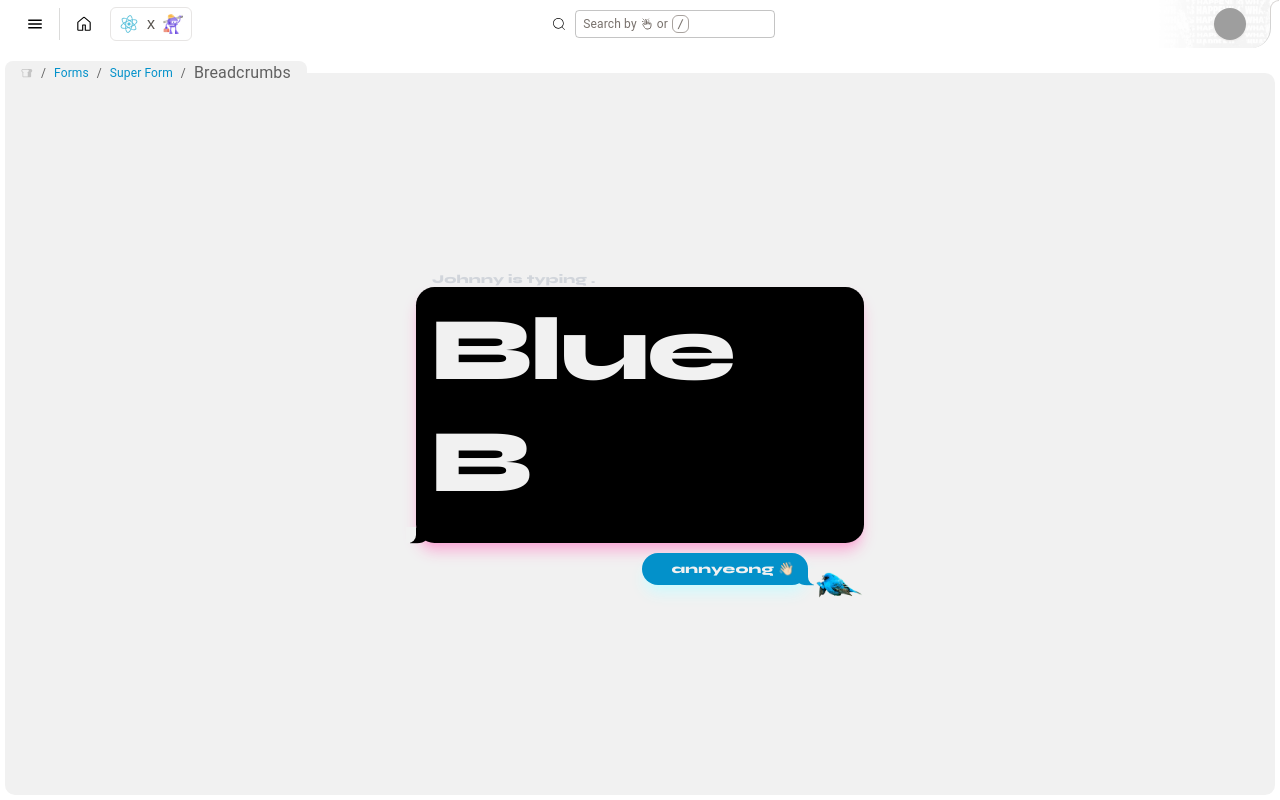
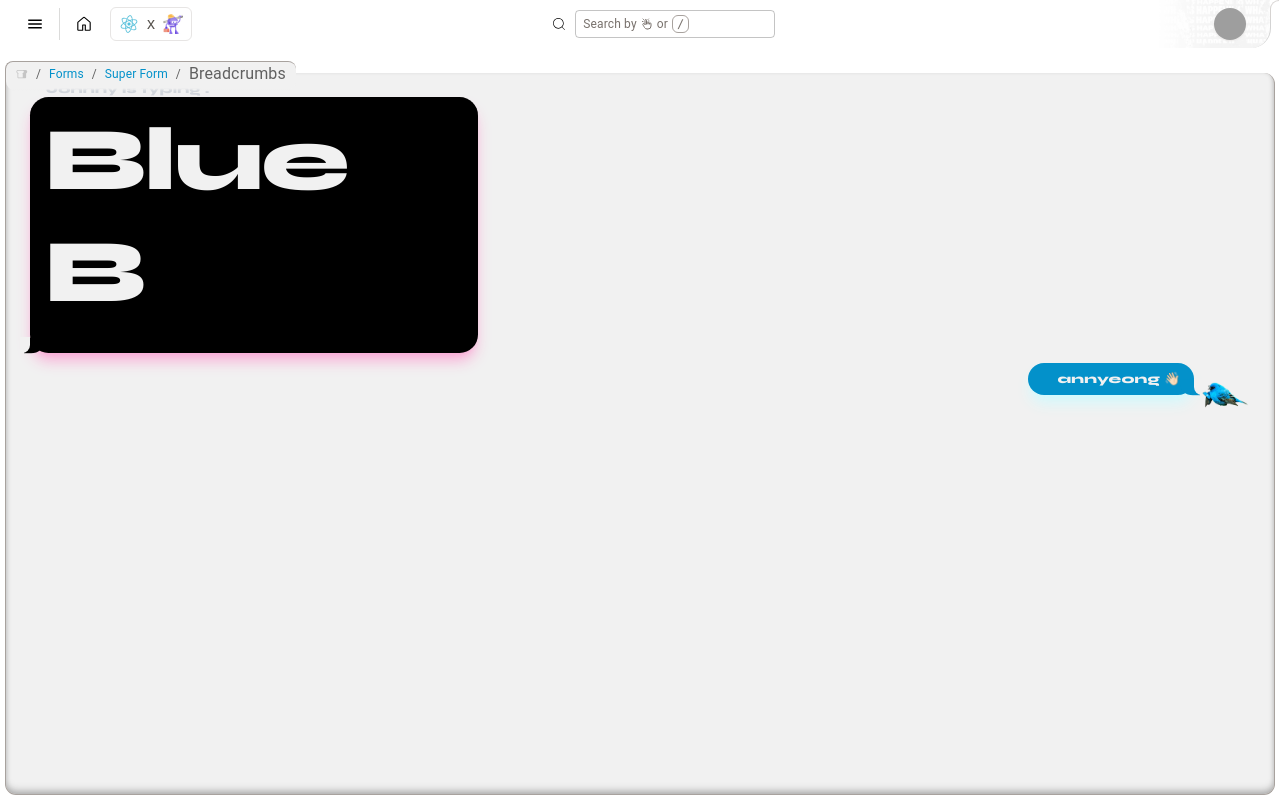
Before and after one commit to jjawny/a-blue-bird, a React (Vite) app in the folder client/: page / in a window 1280 px wide. Built offline with nearby package versions, Linux system fonts and the light colour scheme; grey boxes are pictures that could not be loaded; a web font is replaced by a local one.

Commit message:
upgrade global container look and feel

```diff
--- a/client/src/features/global-layout/components/GlobalContainer.tsx
+++ b/client/src/features/global-layout/components/GlobalContainer.tsx
@@ -8,6 +8,7 @@ export default function GlobalContainer(props: { isSideBarOpen: boolean; drawerW
   const { isSideBarOpen, drawerWidth = 256, children } = props;
   const theme = useTheme();
   const toolbarHeight = theme.mixins.toolbar.minHeight;
+  const zIndexToRemainAboveEverythingExceptTooltips = theme.zIndex.tooltip - 1; // avoid container clipping behind top/sidebars when user tries to drag (rubber bands back)
   const adjustToSideBarStyles: SxProps<Theme> = {
     transition: theme.transitions.create("margin", {
       easing: isSideBarOpen ? theme.transitions.easing.easeOut : theme.transitions.easing.sharp,
@@ -31,18 +32,22 @@ export default function GlobalContainer(props: { isSideBarOpen: boolean; drawerW
         display: "flex",
         flexGrow: 1,
         flexDirection: "column",
+        zIndex: zIndexToRemainAboveEverythingExceptTooltips,
         ...adjustToSideBarStyles,
       }}
     >
-      <RootBreadcrumbs />
+      <GlobalBreadcrumbs />
       <Box
         sx={{
-          display: "grid",
-          placeContent: "center",
-          position: "relative",
+          flexGrow: 1,
+          maxHeight: "100%",
+          overflowY: "scroll",
+          border: "1px solid",
+          borderTop: "none",
+          borderColor: "rgb(168 162 158)",
+          borderRadius: "0px 11px 11px 11px",
           backgroundColor: "#f1f1f1",
-          borderRadius: "0px 10px 10px 10px",
-          flexGrow: 1,
+          boxShadow: "inset 0 -6px 6px rgba(0, 0, 0, 0.1), inset 0 -2px 5px rgba(0, 0, 0, 0.2)", // Custom inset shadow
         }}
       >
         {children}
@@ -52,12 +57,21 @@ export default function GlobalContainer(props: { isSideBarOpen: boolean; drawerW
 }
 
 // TODO: memoise? or leave and test for React compiler (see dev tools if fixed)
-const RootBreadcrumbs = () => {
+const GlobalBreadcrumbs = () => {
   return (
-    <div className="breadcrumb-tail z-10 h-3 w-fit overflow-y-visible rounded-t-lg bg-[#f1f1f1] px-4">
-      <Breadcrumbs aria-label="breadcrumb" sx={{ fontSize: "12px" }}>
+    <div className="z-10 h-3 w-fit overflow-y-visible rounded-t-lg border-l border-t border-stone-400 bg-[#f1f1f1]">
+      <Breadcrumbs
+        aria-label="breadcrumbs"
+        sx={{
+          fontSize: "12px",
+          background: "linear-gradient(to bottom, #f1f1f1 90%, transparent 100%)",
+          paddingX: "10px",
+          paddingBottom: "5px",
+          borderRadius: "10px",
+        }}
+      >
         <BreadIcon opacity={0.3} />
-        <Link underline="hover" color="#0391ca" href="/">
+        <Link underline="hover" color="#0391ca" href="/" zIndex="19">
           Forms
         </Link>
         <Link underline="hover" color="#0391ca" href="/material-ui/getting-started/installation/">
```
